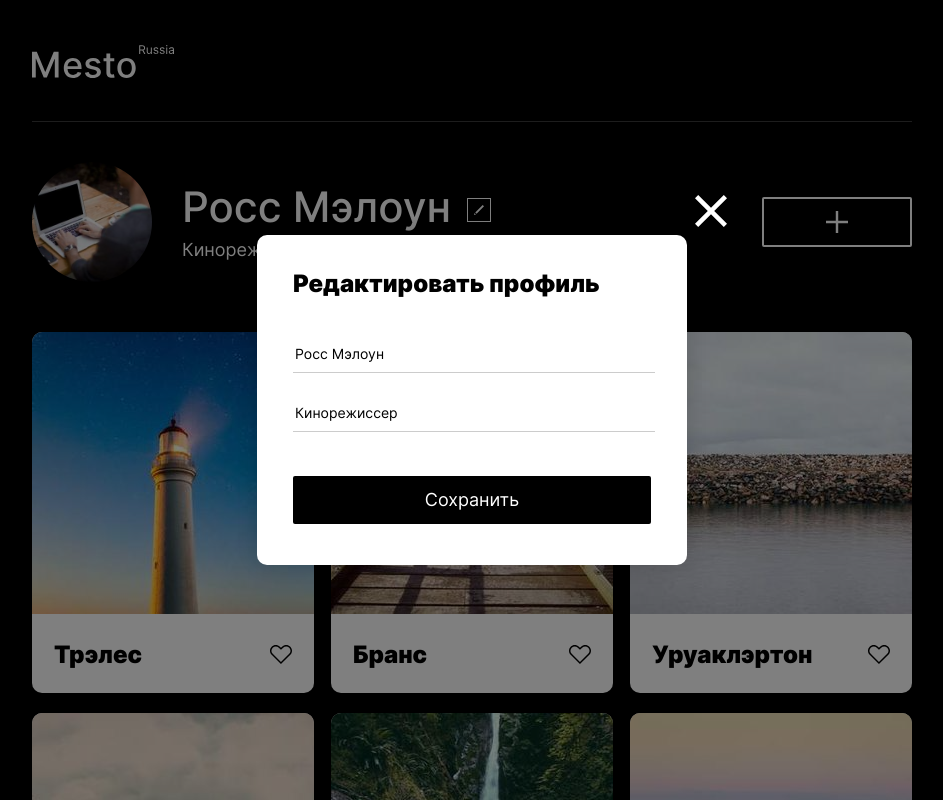
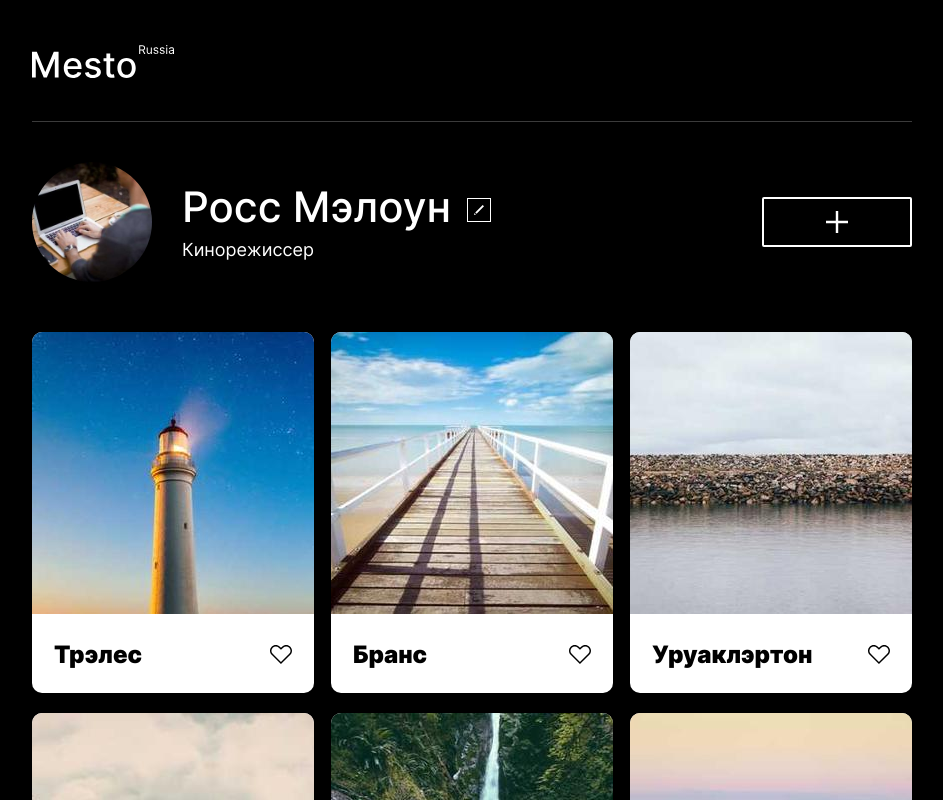
Before and after one commit to a1exxy/mesto-project, a plain HTML site: page index.html in a window 1280 px wide. Shown: the top 800 px of the page, without its empty margins (168-1111 px from the left). Drawn offline with Linux system fonts and the light colour scheme.

Commit message:
fix remarks 3

```diff
--- a/index.html
+++ b/index.html
@@ -84,7 +84,7 @@
       &copy; 2023 Mesto Russia
     </p>
   </footer>
-  <div class="popup popup_opened" id="popup">
+  <div class="popup" id="popup">
     <div class="popup__container">
       <h3 class="popup__caption">Редактировать профиль</h3>
       <form name="profile-editor" class="popup__inputs">
```
